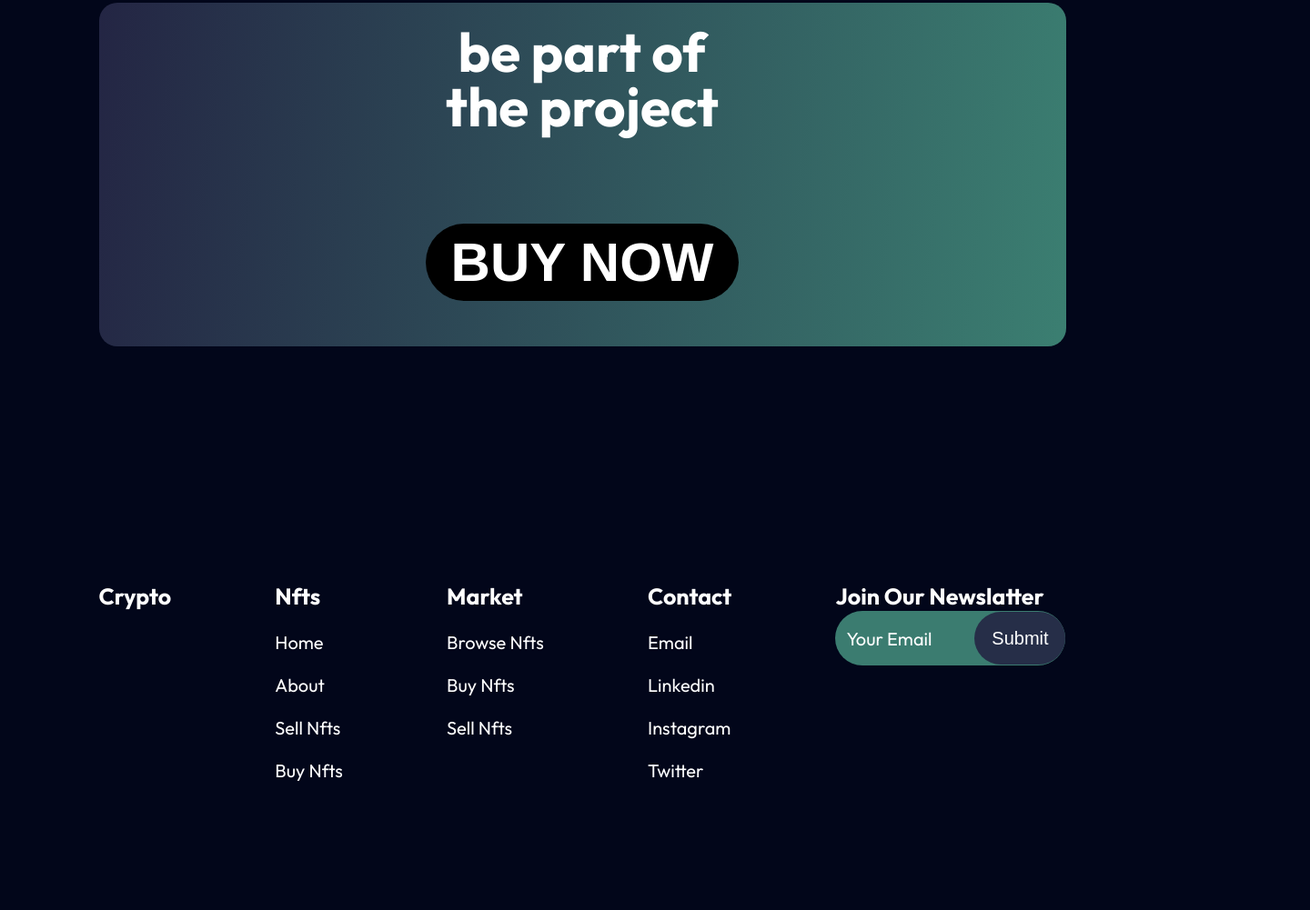
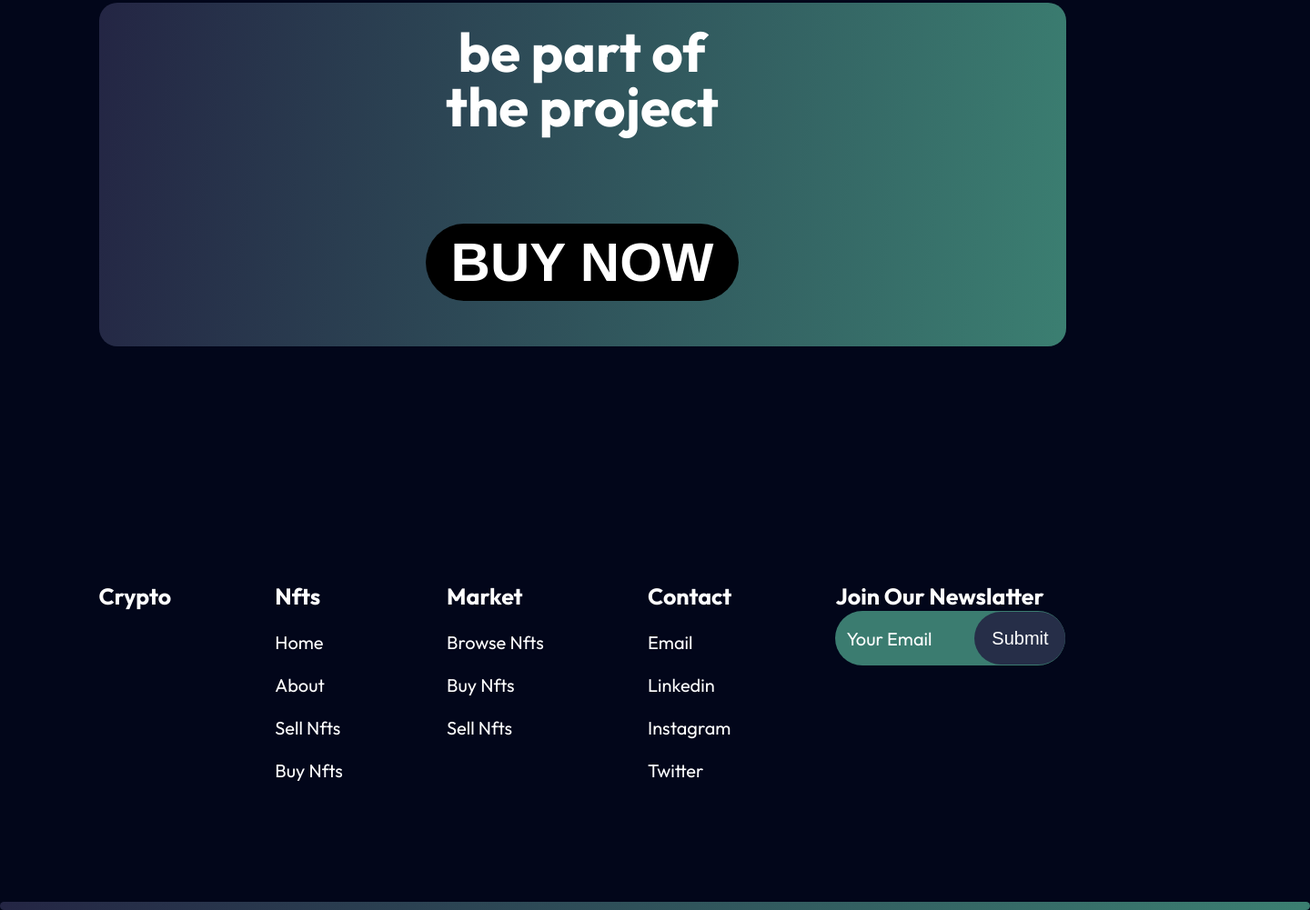
Before and after one commit to RomanPasichnyu/project-html-2024, a plain HTML site: page index.html in a window 1280 px wide. Shown: the part 3990-4991 px from the top of the page at 91% size, 1440 px wide, since content can reach past the window. Drawn offline with Linux system fonts and the light colour scheme.

Commit message:
finish++

```diff
--- a/index.html
+++ b/index.html
@@ -175,5 +175,9 @@
     </div>
 </footer>
 
+<div class="underline">
+
+</div>
+
 </body>
 </html>
--- a/style.css
+++ b/style.css
@@ -575,3 +575,10 @@ footer .btn-email {
     border: none;
     background: #262E48;
 }
+.underline{
+    margin: 0 auto;
+    width: 1440px;
+    height: 9px;
+    border-radius: 20px;
+    background: linear-gradient(96.97deg, #1F143B -19.45%, #3C8273 103.56%);
+}
```
